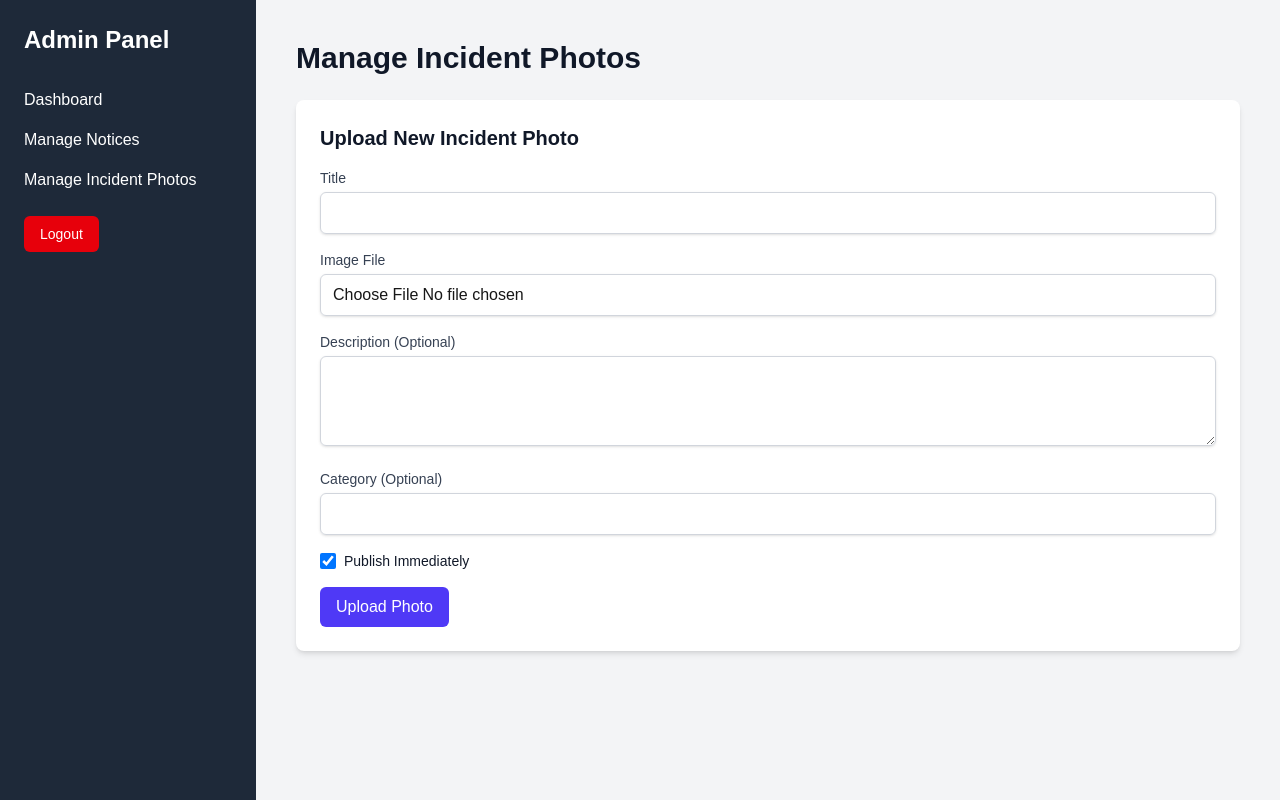
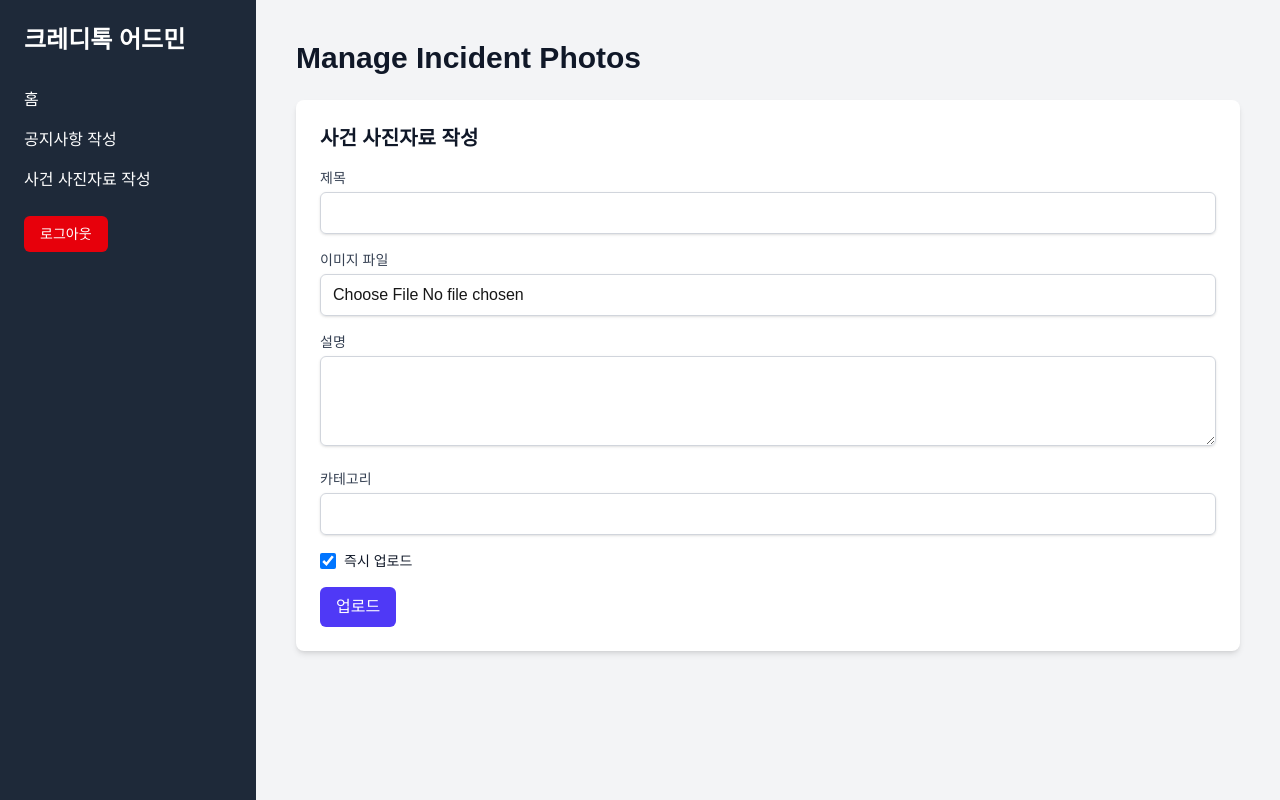
Before and after one commit to udfnd/credittalk-admin, a Next.js app: page /admin/incident-photos in a window 1280 px wide. Built offline with nearby package versions, Linux system fonts and the light colour scheme; no server answers.

Commit message:
20250529

```diff
--- a/src/app/admin/layout.tsx
+++ b/src/app/admin/layout.tsx
@@ -1,33 +1,30 @@
 import Link from 'next/link';
-import LogoutButton from '@/components/LogoutButton'; // LogoutButton 컴포넌트를 생성해야 합니다.
+import LogoutButton from '@/components/LogoutButton';
 
-export default function AdminLayout({
-                                      children,
-                                    }: {
+export default function AdminLayout({children}: {
   children: React.ReactNode;
 }) {
   return (
     <div className="flex min-h-screen">
       <aside className="w-64 p-6 text-white bg-gray-800">
-        <h1 className="mb-8 text-2xl font-bold">Admin Panel</h1>
+        <h1 className="mb-8 text-2xl font-bold">크레디톡 어드민</h1>
         <nav>
           <ul className="space-y-4">
             <li>
               <Link href="/admin" className="hover:text-indigo-300">
-                Dashboard
+                홈
               </Link>
             </li>
             <li>
               <Link href="/admin/notices" className="hover:text-indigo-300">
-                Manage Notices
+                공지사항 작성
               </Link>
             </li>
             <li>
               <Link href="/admin/incident-photos" className="hover:text-indigo-300">
-                Manage Incident Photos
+                사건 사진자료 작성
               </Link>
             </li>
-            {/* 다른 메뉴 추가 */}
           </ul>
         </nav>
         <div className="mt-auto pt-6">
--- a/src/app/admin/page.tsx
+++ b/src/app/admin/page.tsx
@@ -1,10 +1,7 @@
 export default function AdminDashboard() {
   return (
     <div>
-      <h1 className="text-3xl font-bold text-gray-900">Welcome, Admin!</h1>
-      <p className="mt-2 text-gray-600">
-        Select an option from the sidebar to manage content.
-      </p>
+      <h1 className="text-3xl font-bold text-gray-900">크레디톡 어드민 페이지입니다.</h1>
     </div>
   );
 }
--- a/src/components/IncidentPhotoForm.tsx
+++ b/src/components/IncidentPhotoForm.tsx
@@ -61,7 +61,7 @@ export default function IncidentPhotoForm() {
 
   return (
     <form onSubmit={handleSubmit(onSubmit)} className="p-6 bg-white rounded-lg shadow-md space-y-4">
-      <h2 className="text-xl font-semibold text-gray-900">Upload New Incident Photo</h2>
+      <h2 className="text-xl font-semibold text-gray-900">사건 사진자료 작성</h2>
 
       {message && (
         <div className={`p-3 rounded ${message.type === 'success' ? 'bg-green-100 text-green-800' : 'bg-red-100 text-red-800'}`}>
@@ -70,7 +70,7 @@ export default function IncidentPhotoForm() {
       )}
 
       <div>
-        <label htmlFor="title" className="block text-sm font-medium text-gray-700">Title</label>
+        <label htmlFor="title" className="block text-sm font-medium text-gray-700">제목</label>
         <input
           id="title"
           {...register('title', { required: 'Title is required' })}
@@ -80,7 +80,7 @@ export default function IncidentPhotoForm() {
       </div>
 
       <div>
-        <label htmlFor="imageFile" className="block text-sm font-medium text-gray-700">Image File</label>
+        <label htmlFor="imageFile" className="block text-sm font-medium text-gray-700">이미지 파일</label>
         <input
           id="imageFile"
           type="file"
@@ -92,7 +92,7 @@ export default function IncidentPhotoForm() {
       </div>
 
       <div>
-        <label htmlFor="description" className="block text-sm font-medium text-gray-700">Description (Optional)</label>
+        <label htmlFor="description" className="block text-sm font-medium text-gray-700">설명</label>
         <textarea
           id="description"
           rows={3}
@@ -102,7 +102,7 @@ export default function IncidentPhotoForm() {
       </div>
 
       <div>
-        <label htmlFor="category" className="block text-sm font-medium text-gray-700">Category (Optional)</label>
+        <label htmlFor="category" className="block text-sm font-medium text-gray-700">카테고리</label>
         <input
           id="category"
           {...register('category')}
@@ -117,7 +117,7 @@ export default function IncidentPhotoForm() {
           {...register('is_published')}
           className="w-4 h-4 text-indigo-600 border-gray-300 rounded focus:ring-indigo-500"
         />
-        <label htmlFor="is_published" className="ml-2 block text-sm text-gray-900">Publish Immediately</label>
+        <label htmlFor="is_published" className="ml-2 block text-sm text-gray-900">즉시 업로드</label>
       </div>
 
       <button
@@ -125,7 +125,7 @@ export default function IncidentPhotoForm() {
         disabled={isSubmitting}
         className="px-4 py-2 font-medium text-white bg-indigo-600 rounded-md hover:bg-indigo-700 disabled:opacity-50"
       >
-        {isSubmitting ? 'Uploading...' : 'Upload Photo'}
+        {isSubmitting ? '업로드 중...' : '업로드'}
       </button>
     </form>
   );
--- a/src/components/LogoutButton.tsx
+++ b/src/components/LogoutButton.tsx
@@ -18,7 +18,7 @@ export default function LogoutButton() {
       onClick={handleLogout}
       className="px-4 py-2 text-sm font-medium text-white bg-red-600 rounded-md hover:bg-red-700"
     >
-      Logout
+      로그아웃
     </button>
   )
 }
--- a/src/components/NoticeForm.tsx
+++ b/src/components/NoticeForm.tsx
@@ -50,7 +50,7 @@ export default function NoticeForm() {
 
   return (
     <form onSubmit={handleSubmit(onSubmit)} className="p-6 bg-white rounded-lg shadow-md space-y-4">
-      <h2 className="text-xl font-semibold text-gray-900">Create New Notice</h2>
+      <h2 className="text-xl font-semibold text-gray-900">공지사항 작성</h2>
 
       {message && (
         <div className={`p-3 rounded ${message.type === 'success' ? 'bg-green-100 text-green-800' : 'bg-red-100 text-red-800'}`}>
@@ -59,7 +59,7 @@ export default function NoticeForm() {
       )}
 
       <div>
-        <label htmlFor="title" className="block text-sm font-medium text-gray-700">Title</label>
+        <label htmlFor="title" className="block text-sm font-medium text-gray-700">제목</label>
         <input
           id="title"
           {...register('title', { required: 'Title is required' })}
@@ -69,7 +69,7 @@ export default function NoticeForm() {
       </div>
 
       <div>
-        <label htmlFor="content" className="block text-sm font-medium text-gray-700">Content</label>
+        <label htmlFor="content" className="block text-sm font-medium text-gray-700">내용</label>
         <textarea
           id="content"
           rows={5}
@@ -80,7 +80,7 @@ export default function NoticeForm() {
       </div>
 
       <div>
-        <label htmlFor="author_name" className="block text-sm font-medium text-gray-700">Author Name (Optional)</label>
+        <label htmlFor="author_name" className="block text-sm font-medium text-gray-700">작성자 이름</label>
         <input
           id="author_name"
           {...register('author_name')}
@@ -95,7 +95,7 @@ export default function NoticeForm() {
           {...register('is_published')}
           className="w-4 h-4 text-indigo-600 border-gray-300 rounded focus:ring-indigo-500"
         />
-        <label htmlFor="is_published" className="ml-2 block text-sm text-gray-900">Publish Immediately</label>
+        <label htmlFor="is_published" className="ml-2 block text-sm text-gray-900">즉시 업로드</label>
       </div>
 
       <button
@@ -103,7 +103,7 @@ export default function NoticeForm() {
         disabled={isSubmitting}
         className="px-4 py-2 font-medium text-white bg-indigo-600 rounded-md hover:bg-indigo-700 focus:outline-none focus:ring-2 focus:ring-offset-2 focus:ring-indigo-500 disabled:opacity-50"
       >
-        {isSubmitting ? 'Creating...' : 'Create Notice'}
+        {isSubmitting ? '업로드 중...' : '업로드'}
       </button>
     </form>
   );
```
